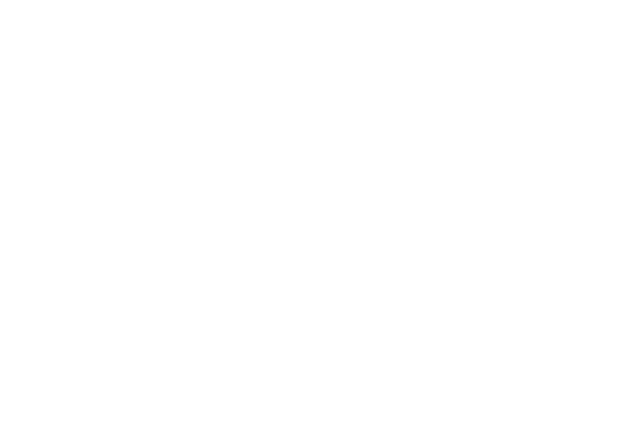
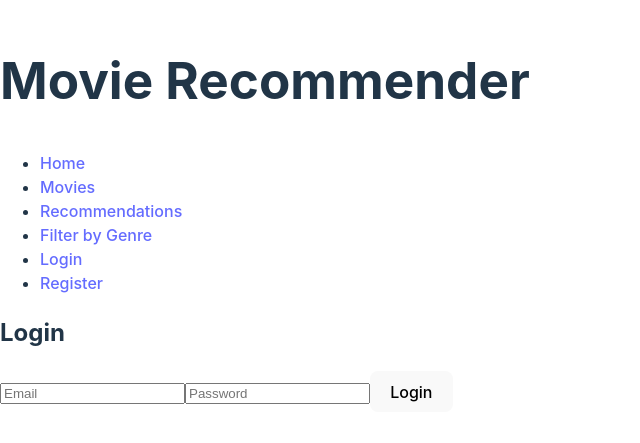
Before and after one commit to diana-novac/movie-rec-system, a React (Vite) app in the folder frontend/: page /login in a window 1280 px wide. Before the commit this address had no page. Shown: the part 189-632 px from the top of the page, without its empty margins (0-640 px from the left). Built offline with nearby package versions, Linux system fonts and the light colour scheme.

Commit message:
login + get-all-movies

```diff
--- a/frontend/src/App.jsx
+++ b/frontend/src/App.jsx
@@ -1,13 +1,17 @@
 import { BrowserRouter as Router, Routes, Route } from 'react-router-dom';
 import Homepage from './pages/Homepage';
 import Register from './pages/Register';
+import Login from './pages/login';
+import Navbar from './components/navbar';
 
 function App() {
   return (
     <Router>
+      <Navbar />
       <Routes>
         <Route path="/" element={<Homepage />} />
         <Route path="/register" element={<Register />} />
+        <Route path="/login" element={<Login />} />
       </Routes>
     </Router>
   );
--- a/frontend/src/components/navbar.jsx
+++ b/frontend/src/components/navbar.jsx
@@ -0,0 +1,31 @@
+import { Link } from 'react-router-dom';
+
+const Navbar = () => {
+    return (
+        <nav>
+            <h1>Movie Recommender</h1>
+            <ul>
+                <li>
+                    <Link to="/">Home</Link>
+                </li>
+                <li>
+                    <Link to="/movies">Movies</Link>
+                </li>
+                <li>
+                    <Link to="/recommendations">Recommendations</Link>
+                </li>
+                <li>
+                    <Link to="/filter">Filter by Genre</Link>
+                </li>
+                <li>
+                    <Link to="/login">Login</Link>
+                </li>
+                <li>
+                    <Link to="/register">Register</Link>
+                </li>
+            </ul>
+        </nav>
+    );
+};
+
+export default Navbar;
--- a/frontend/src/pages/login.jsx
+++ b/frontend/src/pages/login.jsx
@@ -0,0 +1,34 @@
+import { useState } from 'react';
+import axios from 'axios';
+
+const Login = () => {
+    const [formData, setFormData] = useState({ email: '', password: '' });
+
+    const handleChange = (e) => {
+        const { name, value } = e.target;
+        setFormData({ ...formData, [name]: value });
+    };
+
+    const handleSubmit = async (e) => {
+        e.preventDefault();
+        try {
+            const res = await axios.post(`${import.meta.env.VITE_API_URL }/auth/login`, formData);
+            localStorage.setItem('token', res.data.access_token);
+            alert('Login successful');
+            window.location.href = '/';
+        } catch (error) {
+            alert('Login failed');
+        }
+    };
+
+    return (
+        <form onSubmit={handleSubmit}>
+            <h2>Login</h2>
+            <input name="email" placeholder="Email" type="email" onChange={handleChange} />
+            <input name="password" placeholder="Password" type="password" onChange={handleChange} />
+            <button type="submit">Login</button>
+        </form>
+    );
+};
+
+export default Login;
```
Also changed, not shown: frontend/src/pages/movies.jsx (+34 -0 lines).
